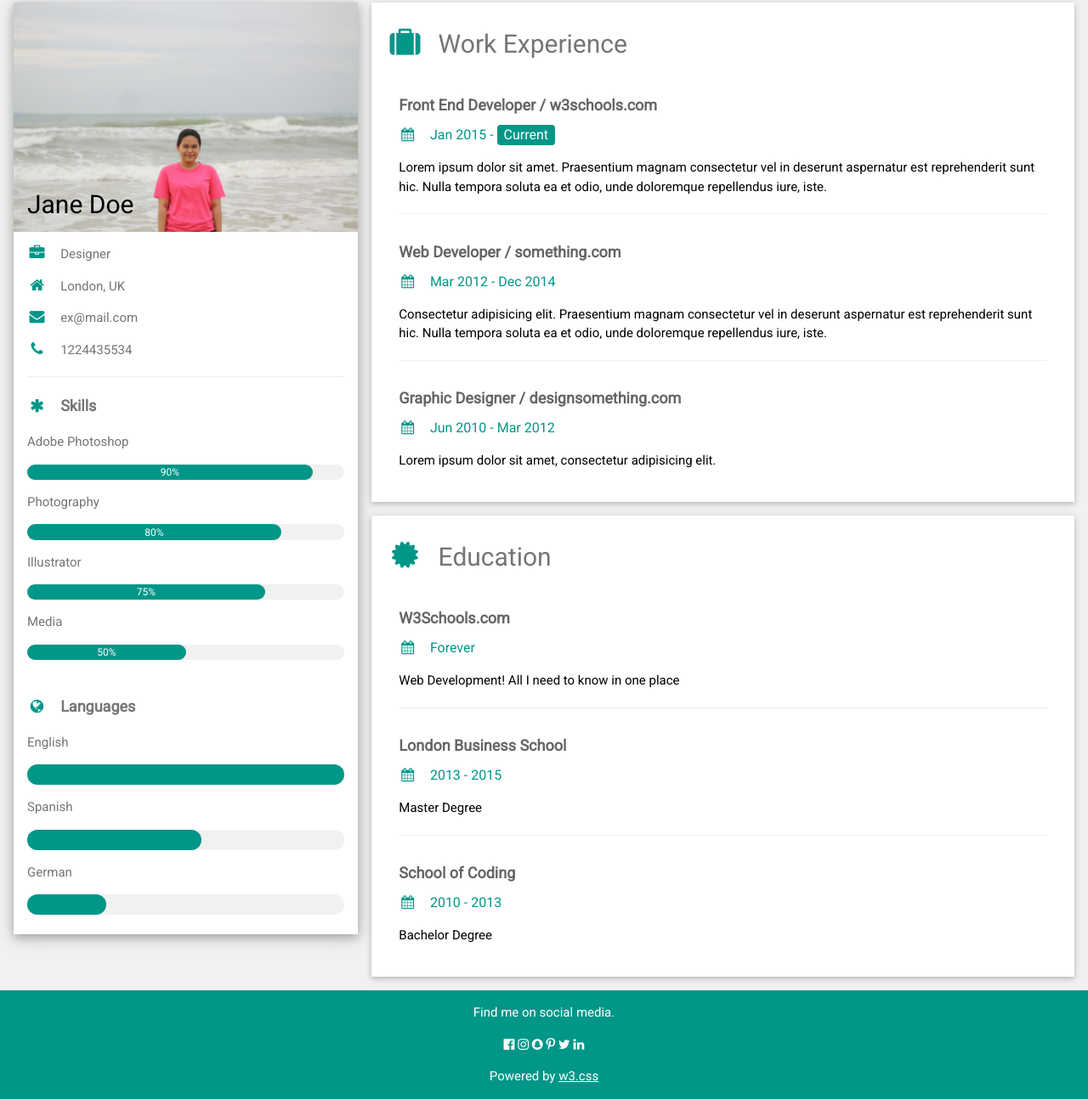
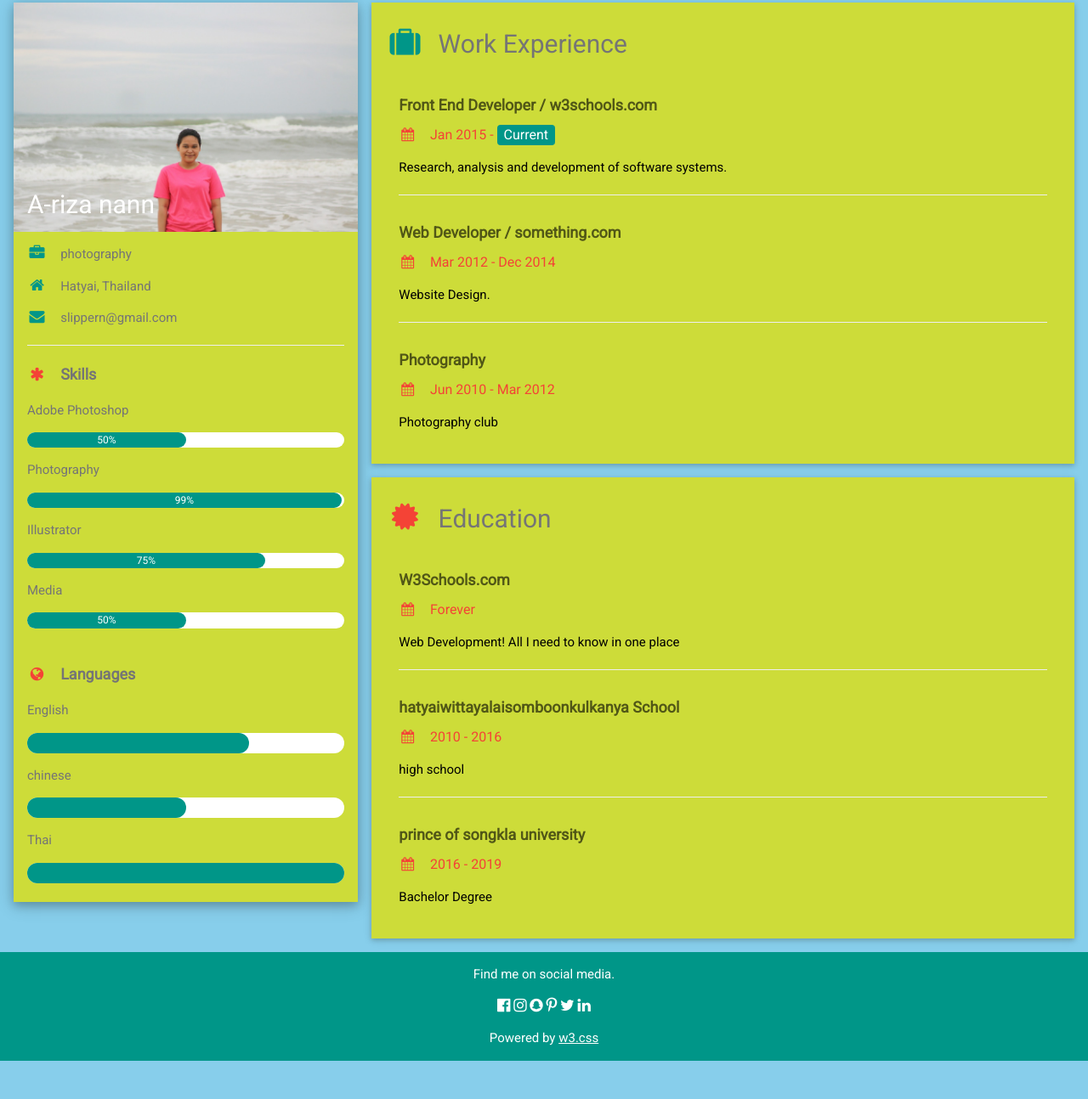
Before and after one commit to kawinna/project1, a plain HTML site: page index.html in a window 1280 px wide. Shown: the part 13-1307 px from the top of the page at 85% size. After the commit the page ends 1262 px from the top, so only its background shows below. Drawn offline with nearby package versions, Linux system fonts and the light colour scheme.

Commit message:
Update index.html

```diff
--- a/index.html
+++ b/index.html
@@ -1,15 +1,16 @@
+
 <!DOCTYPE html>
 <html>
 <title>W3.CSS Template</title>
 <meta charset="UTF-8">
 <meta name="viewport" content="width=device-width, initial-scale=1">
-<link rel="stylesheet" href="https://www.w3schools.com/w3css/4/w3.css">
+<link rel="stylesheet" href="https://www.w3schools.com/w3css/3/w3.css">
 <link rel='stylesheet' href='https://fonts.googleapis.com/css?family=Roboto'>
 <link rel="stylesheet" href="https://cdnjs.cloudflare.com/ajax/libs/font-awesome/4.7.0/css/font-awesome.min.css">
 <style>
 html,body,h1,h2,h3,h4,h5,h6 {font-family: "Roboto", sans-serif}
 </style>
-<body class="w3-light-grey">
+<body class="w3-light-blue">
 
 <!-- Page Container -->
 <div class="w3-content w3-margin-top" style="max-width:1400px;">
@@ -20,53 +21,52 @@ html,body,h1,h2,h3,h4,h5,h6 {font-family: "Roboto", sans-serif}
     <!-- Left Column -->
     <div class="w3-third">
 
-      <div class="w3-white w3-text-grey w3-card-4">
+      <div class="w3-lime w3-text-grey w3-card-4">
         <div class="w3-display-container">
           <img src="13.jpg" style="width:100%" alt="Avatar">
-          <div class="w3-display-bottomleft w3-container w3-text-black">
-            <h2>Jane Doe</h2>
+          <div class="w3-display-bottomleft w3-container w3-text-white">
+            <h2>A-riza nann</h2>
           </div>
         </div>
         <div class="w3-container">
-          <p><i class="fa fa-briefcase fa-fw w3-margin-right w3-large w3-text-teal"></i>Designer</p>
-          <p><i class="fa fa-home fa-fw w3-margin-right w3-large w3-text-teal"></i>London, UK</p>
-          <p><i class="fa fa-envelope fa-fw w3-margin-right w3-large w3-text-teal"></i>ex@mail.com</p>
-          <p><i class="fa fa-phone fa-fw w3-margin-right w3-large w3-text-teal"></i>1224435534</p>
+          <p><i class="fa fa-briefcase fa-fw w3-margin-right w3-large w3-text-teal"></i>photography</p>
+          <p><i class="fa fa-home fa-fw w3-margin-right w3-large w3-text-teal"></i>Hatyai, Thailand</p>
+          <p><i class="fa fa-envelope fa-fw w3-margin-right w3-large w3-text-teal"></i>slippern@gmail.com</p>
           <hr>
 
-          <p class="w3-large"><b><i class="fa fa-asterisk fa-fw w3-margin-right w3-text-teal"></i>Skills</b></p>
+          <p class="w3-large"><b><i class="fa fa-asterisk fa-fw w3-margin-right w3-text-red"></i>Skills</b></p>
           <p>Adobe Photoshop</p>
-          <div class="w3-light-grey w3-round-xlarge w3-small">
-            <div class="w3-container w3-center w3-round-xlarge w3-teal" style="width:90%">90%</div>
+          <div class="w3-white w3-round-xlarge w3-small">
+            <div class="w3-container w3-center w3-round-xlarge w3-teal" style="width:50%">50%</div>
           </div>
           <p>Photography</p>
-          <div class="w3-light-grey w3-round-xlarge w3-small">
-            <div class="w3-container w3-center w3-round-xlarge w3-teal" style="width:80%">
-              <div class="w3-center w3-text-white">80%</div>
+          <div class="w3-white w3-round-xlarge w3-small">
+            <div class="w3-container w3-center w3-round-xlarge w3-teal" style="width:99%">
+              <div class="w3-center w3-text-white">99%</div>
             </div>
           </div>
           <p>Illustrator</p>
-          <div class="w3-light-grey w3-round-xlarge w3-small">
+          <div class="w3-white w3-round-xlarge w3-small">
             <div class="w3-container w3-center w3-round-xlarge w3-teal" style="width:75%">75%</div>
           </div>
           <p>Media</p>
-          <div class="w3-light-grey w3-round-xlarge w3-small">
+          <div class="w3-white w3-round-xlarge w3-small">
             <div class="w3-container w3-center w3-round-xlarge w3-teal" style="width:50%">50%</div>
           </div>
           <br>
 
-          <p class="w3-large w3-text-theme"><b><i class="fa fa-globe fa-fw w3-margin-right w3-text-teal"></i>Languages</b></p>
+          <p class="w3-large w3-text-theme"><b><i class="fa fa-globe fa-fw w3-margin-right w3-text-red"></i>Languages</b></p>
           <p>English</p>
-          <div class="w3-light-grey w3-round-xlarge">
+          <div class="w3-white w3-round-xlarge">
+            <div class="w3-round-xlarge w3-teal" style="height:24px;width:70%"></div>
+          </div>
+          <p>chinese</p>
+          <div class="w3-white w3-round-xlarge">
+            <div class="w3-round-xlarge w3-teal" style="height:24px;width:50%"></div>
+          </div>
+          <p>Thai</p>
+          <div class="w3-white w3-round-xlarge">
             <div class="w3-round-xlarge w3-teal" style="height:24px;width:100%"></div>
-          </div>
-          <p>Spanish</p>
-          <div class="w3-light-grey w3-round-xlarge">
-            <div class="w3-round-xlarge w3-teal" style="height:24px;width:55%"></div>
-          </div>
-          <p>German</p>
-          <div class="w3-light-grey w3-round-xlarge">
-            <div class="w3-round-xlarge w3-teal" style="height:24px;width:25%"></div>
           </div>
           <br>
         </div>
@@ -78,44 +78,44 @@ html,body,h1,h2,h3,h4,h5,h6 {font-family: "Roboto", sans-serif}
     <!-- Right Column -->
     <div class="w3-twothird">
 
-      <div class="w3-container w3-card-2 w3-white w3-margin-bottom">
+      <div class="w3-container w3-card-2 w3-lime w3-margin-bottom">
         <h2 class="w3-text-grey w3-padding-16"><i class="fa fa-suitcase fa-fw w3-margin-right w3-xxlarge w3-text-teal"></i>Work Experience</h2>
         <div class="w3-container">
           <h5 class="w3-opacity"><b>Front End Developer / w3schools.com</b></h5>
-          <h6 class="w3-text-teal"><i class="fa fa-calendar fa-fw w3-margin-right"></i>Jan 2015 - <span class="w3-tag w3-teal w3-round">Current</span></h6>
-          <p>Lorem ipsum dolor sit amet. Praesentium magnam consectetur vel in deserunt aspernatur est reprehenderit sunt hic. Nulla tempora soluta ea et odio, unde doloremque repellendus iure, iste.</p>
+          <h6 class="w3-text-red"><i class="fa fa-calendar fa-fw w3-margin-right"></i>Jan 2015 - <span class="w3-tag w3-teal w3-round">Current</span></h6>
+          <p>Research, analysis and development of software systems.</p>
           <hr>
         </div>
         <div class="w3-container">
           <h5 class="w3-opacity"><b>Web Developer / something.com</b></h5>
-          <h6 class="w3-text-teal"><i class="fa fa-calendar fa-fw w3-margin-right"></i>Mar 2012 - Dec 2014</h6>
-          <p>Consectetur adipisicing elit. Praesentium magnam consectetur vel in deserunt aspernatur est reprehenderit sunt hic. Nulla tempora soluta ea et odio, unde doloremque repellendus iure, iste.</p>
+          <h6 class="w3-text-red"><i class="fa fa-calendar fa-fw w3-margin-right"></i>Mar 2012 - Dec 2014</h6>
+          <p> Website Design.</p>
           <hr>
         </div>
         <div class="w3-container">
-          <h5 class="w3-opacity"><b>Graphic Designer / designsomething.com</b></h5>
-          <h6 class="w3-text-teal"><i class="fa fa-calendar fa-fw w3-margin-right"></i>Jun 2010 - Mar 2012</h6>
-          <p>Lorem ipsum dolor sit amet, consectetur adipisicing elit. </p><br>
+          <h5 class="w3-opacity"><b>Photography</b></h5>
+          <h6 class="w3-text-red"><i class="fa fa-calendar fa-fw w3-margin-right"></i>Jun 2010 - Mar 2012</h6>
+          <p> Photography club</p><br>
         </div>
       </div>
 
-      <div class="w3-container w3-card-2 w3-white">
-        <h2 class="w3-text-grey w3-padding-16"><i class="fa fa-certificate fa-fw w3-margin-right w3-xxlarge w3-text-teal"></i>Education</h2>
+      <div class="w3-container w3-card-2 w3-lime">
+        <h2 class="w3-text-grey w3-padding-16"><i class="fa fa-certificate fa-fw w3-margin-right w3-xxlarge w3-text-red"></i>Education</h2>
         <div class="w3-container">
           <h5 class="w3-opacity"><b>W3Schools.com</b></h5>
-          <h6 class="w3-text-teal"><i class="fa fa-calendar fa-fw w3-margin-right"></i>Forever</h6>
+          <h6 class="w3-text-red"><i class="fa fa-calendar fa-fw w3-margin-right"></i>Forever</h6>
           <p>Web Development! All I need to know in one place</p>
           <hr>
         </div>
         <div class="w3-container">
-          <h5 class="w3-opacity"><b>London Business School</b></h5>
-          <h6 class="w3-text-teal"><i class="fa fa-calendar fa-fw w3-margin-right"></i>2013 - 2015</h6>
-          <p>Master Degree</p>
+          <h5 class="w3-opacity"><b>hatyaiwittayalaisomboonkulkanya School</b></h5>
+          <h6 class="w3-text-red"><i class="fa fa-calendar fa-fw w3-margin-right"></i>2010 - 2016</h6>
+          <p>high school</p>
           <hr>
         </div>
         <div class="w3-container">
-          <h5 class="w3-opacity"><b>School of Coding</b></h5>
-          <h6 class="w3-text-teal"><i class="fa fa-calendar fa-fw w3-margin-right"></i>2010 - 2013</h6>
+          <h5 class="w3-opacity"><b>prince of songkla university</b></h5>
+          <h6 class="w3-text-red"><i class="fa fa-calendar fa-fw w3-margin-right"></i>2016 - 2019</h6>
           <p>Bachelor Degree</p><br>
         </div>
       </div>
@@ -131,12 +131,12 @@ html,body,h1,h2,h3,h4,h5,h6 {font-family: "Roboto", sans-serif}
 
 <footer class="w3-container w3-teal w3-center w3-margin-top">
   <p>Find me on social media.</p>
-  <i class="fa fa-facebook-official w3-hover-opacity"></i>
-  <i class="fa fa-instagram w3-hover-opacity"></i>
-  <i class="fa fa-snapchat w3-hover-opacity"></i>
-  <i class="fa fa-pinterest-p w3-hover-opacity"></i>
-  <i class="fa fa-twitter w3-hover-opacity"></i>
-  <i class="fa fa-linkedin w3-hover-opacity"></i>
+  <i class="fa fa-facebook-official w3-hover-text-indigo w3-large"></i>
+  <i class="fa fa-instagram w3-hover-text-purple w3-large"></i>
+  <i class="fa fa-snapchat w3-hover-text-yellow w3-large"></i>
+  <i class="fa fa-pinterest-p w3-hover-text-red w3-large"></i>
+  <i class="fa fa-twitter w3-hover-text-light-blue w3-large"></i>
+  <i class="fa fa-linkedin w3-hover-text-indigo w3-large"></i>
   <p>Powered by <a href="https://www.w3schools.com/w3css/default.asp" target="_blank">w3.css</a></p>
 </footer>
 
```
